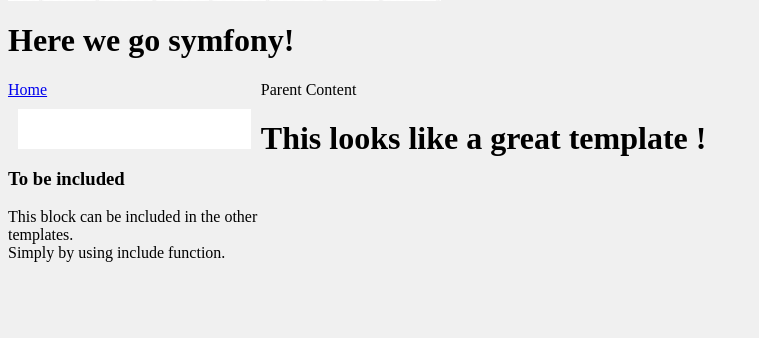
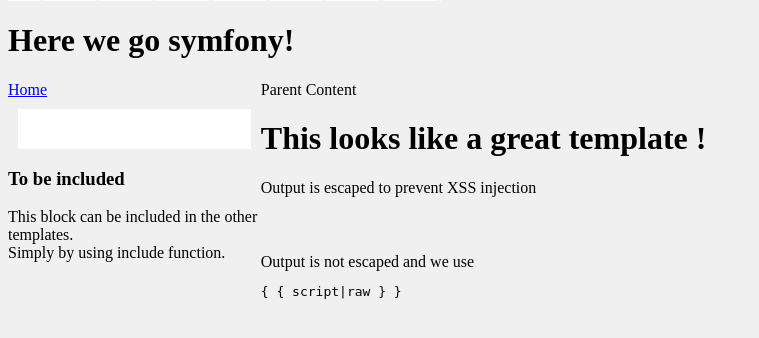
Before and after one commit to majdarbash/symfony-projects, a Symfony app: template my-project/templates/twig/child.html.twig in a window 1280 px wide. Shown: the part 277-615 px from the top of the page, without its empty margins (0-759 px from the left). Run offline with Twig, Linux system fonts and the light colour scheme; the template is opened without the code that fills it, so the values that code supplies are empty; some libraries are stand-ins or nearby versions.

Commit message:
+[Twig]: output escaping and using the raw filter

```diff
--- a/my-project/src/Controller/TwigController.php
+++ b/my-project/src/Controller/TwigController.php
@@ -34,7 +34,8 @@ class TwigController extends Controller
                     'href' => $this->generateUrl('test_twig_template', [], UrlGeneratorInterface::ABSOLUTE_URL),
                     'caption' => 'item 2'
                 ]
-            ]
+            ],
+            'script'=>'<script type="text/javascript">console.log("script is executed")</script>'
         ]);
     }
 
--- a/my-project/templates/twig/child.html.twig
+++ b/my-project/templates/twig/child.html.twig
@@ -21,4 +21,19 @@
 {% block body %}
     {{ parent() }}
     <h1>This looks like a great template !</h1>
+
+    <div>
+        Output is escaped to prevent XSS injection
+        <pre>
+        {{ script }}
+            </pre>
+    </div>
+
+    <div>
+        Output is not escaped and we use<pre>{ { script|raw } }</pre>
+        {{ script|raw }}
+    </div>
+
+
+
 {% endblock %}
```
